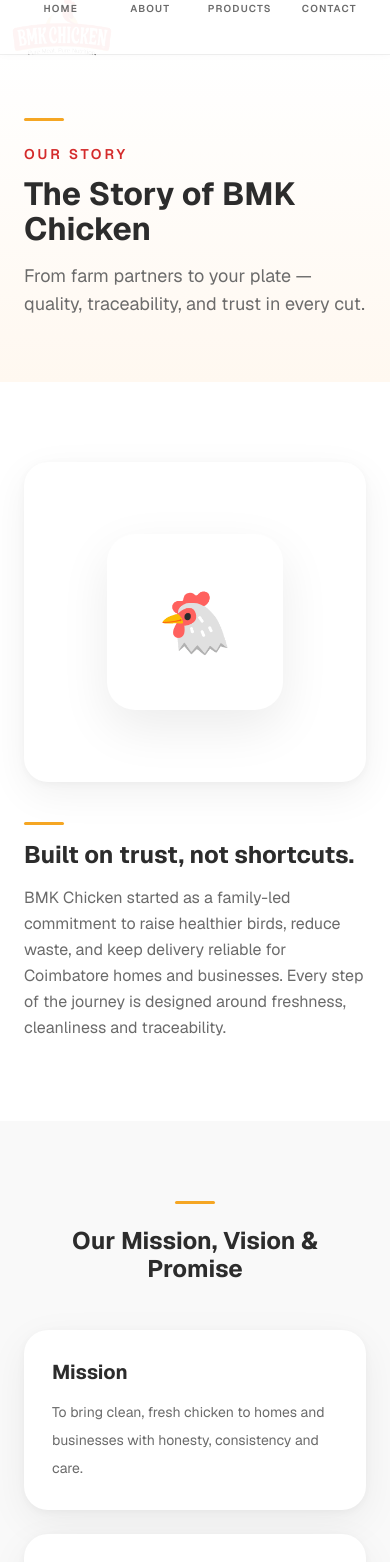
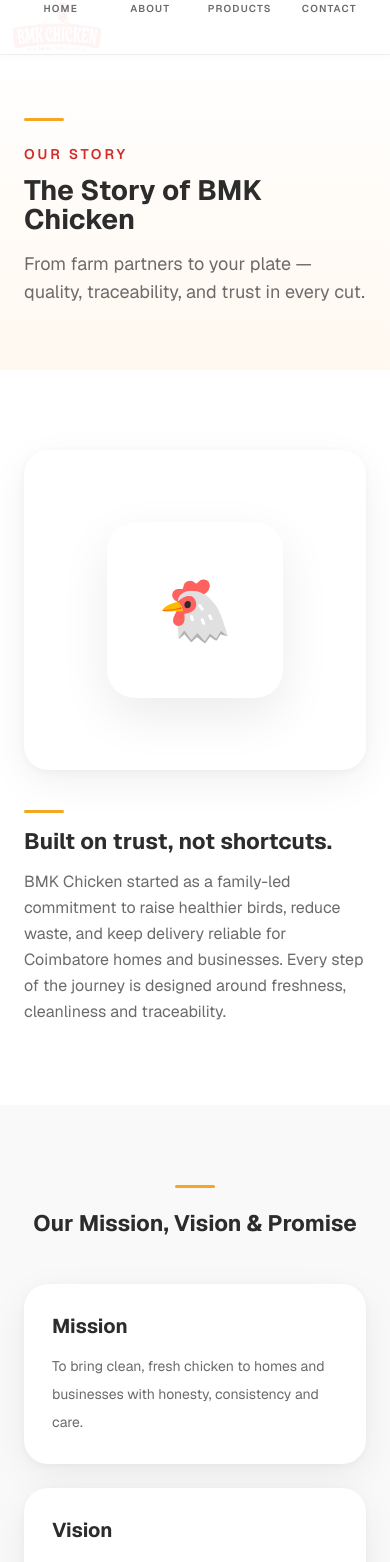
Before and after one commit to Gowtham1495/BmkFoods, a Next.js app: page /about in a window 390 px wide. Shown: the top 1562 px of the page. Built offline with nearby package versions, Linux system fonts and the light colour scheme.

Commit message:
mobile css fix

```diff
--- a/src/app/(public)/page.tsx
+++ b/src/app/(public)/page.tsx
@@ -38,18 +38,18 @@
           <div className="max-w-full sm:max-w-xl lg:max-w-3xl">
             <div className="gold-accent" />
             <p className="mb-4 text-[10px] font-semibold uppercase tracking-[0.2em] text-[#F5A623] sm:text-sm">Farm Fresh · Coimbatore</p>
-            <h1 className="display-xl mb-4 font-bold text-white sm:mb-6">{hero.headline}</h1>
-            <p className="mb-8 max-w-lg text-sm leading-relaxed text-white/70 sm:mb-10 sm:text-lg">{hero.subheadline}</p>
+            <h1 className="display-xl mb-4 max-w-[12ch] font-bold text-white sm:mb-6 sm:max-w-none">{hero.headline}</h1>
+            <p className="mb-8 max-w-[28rem] text-sm leading-relaxed text-white/70 sm:mb-10 sm:text-lg">{hero.subheadline}</p>
             <div className="flex flex-wrap gap-3 sm:gap-4">
               <a
                 href={withBasePath("/products")}
-                className="inline-flex items-center justify-center rounded-full bg-[#D42B2B] px-5 py-3 text-sm font-semibold text-white transition-all duration-300 hover:-translate-y-0.5 hover:bg-[#B01F1F] hover:shadow-xl hover:shadow-red-600/30 sm:px-8 sm:py-4"
+                className="inline-flex min-w-[150px] flex-1 items-center justify-center rounded-full bg-[#D42B2B] px-5 py-3 text-sm font-semibold text-white transition-all duration-300 hover:-translate-y-0.5 hover:bg-[#B01F1F] hover:shadow-xl hover:shadow-red-600/30 sm:min-w-0 sm:flex-none sm:px-8 sm:py-4"
               >
                 {hero.primaryCtaLabel}
               </a>
               <a
                 href={withBasePath("/contact")}
-                className="inline-flex items-center justify-center rounded-full border border-white/20 bg-white/10 px-5 py-3 text-sm font-semibold text-white backdrop-blur transition-all duration-300 hover:bg-white/20 sm:px-8 sm:py-4"
+                className="inline-flex min-w-[150px] flex-1 items-center justify-center rounded-full border border-white/20 bg-white/10 px-5 py-3 text-sm font-semibold text-white backdrop-blur transition-all duration-300 hover:bg-white/20 sm:min-w-0 sm:flex-none sm:px-8 sm:py-4"
               >
                 {hero.secondaryCtaLabel}
               </a>
--- a/src/app/globals.css
+++ b/src/app/globals.css
@@ -31,18 +31,18 @@
 }
 
 .display-xl {
-  font-size: clamp(2.5rem, 6vw, 5rem);
-  line-height: 1.05;
+  font-size: clamp(2.25rem, 9vw, 5rem);
+  line-height: 0.94;
 }
 
 .display-lg {
-  font-size: clamp(2rem, 4vw, 3.5rem);
-  line-height: 1.1;
+  font-size: clamp(1.75rem, 7vw, 3.5rem);
+  line-height: 1.04;
 }
 
 .display-md {
-  font-size: clamp(1.5rem, 3vw, 2.5rem);
-  line-height: 1.15;
+  font-size: clamp(1.4rem, 5vw, 2.5rem);
+  line-height: 1.08;
 }
 
 .card-soft {
--- a/src/components/layout/site-header.tsx
+++ b/src/components/layout/site-header.tsx
@@ -9,15 +9,15 @@
   return (
     <header className="sticky top-0 z-50 overflow-visible bg-white/95 backdrop-blur-md shadow-[0_1px_0_0_rgba(0,0,0,0.06)]">
       <div className="relative mx-auto flex h-[54px] max-w-7xl items-center justify-between gap-3 px-3 sm:px-6 lg:px-8">
-        <Link href="/" className="pointer-events-auto relative z-20 flex items-center overflow-visible md:absolute md:left-3 md:top-0 lg:left-6">
+        <Link href="/" className="pointer-events-auto relative z-20 flex items-center justify-center overflow-visible md:absolute md:left-3 md:top-0 lg:left-6">
           <img
             src={withBasePath("/final-bmk-logo.png")}
             alt={brand.brandName}
-            className="h-[58px] w-auto max-w-[150px] object-contain object-left sm:h-[72px] sm:max-w-[190px] md:h-[110px] md:max-w-[360px] lg:h-[125px] lg:max-w-[390px]"
+            className="h-[52px] w-auto max-w-[150px] object-contain object-left sm:h-[62px] sm:max-w-[180px] md:h-[110px] md:max-w-[360px] lg:h-[125px] lg:max-w-[390px]"
           />
         </Link>
 
-        <nav className="hidden items-center gap-7 md:ml-[170px] md:flex lg:ml-[220px]">
+        <nav className="hidden items-center gap-7 md:ml-[150px] md:flex lg:ml-[220px]">
           {[
             { href: "/", label: "Home" },
             { href: "/about", label: "About Us" },
```
